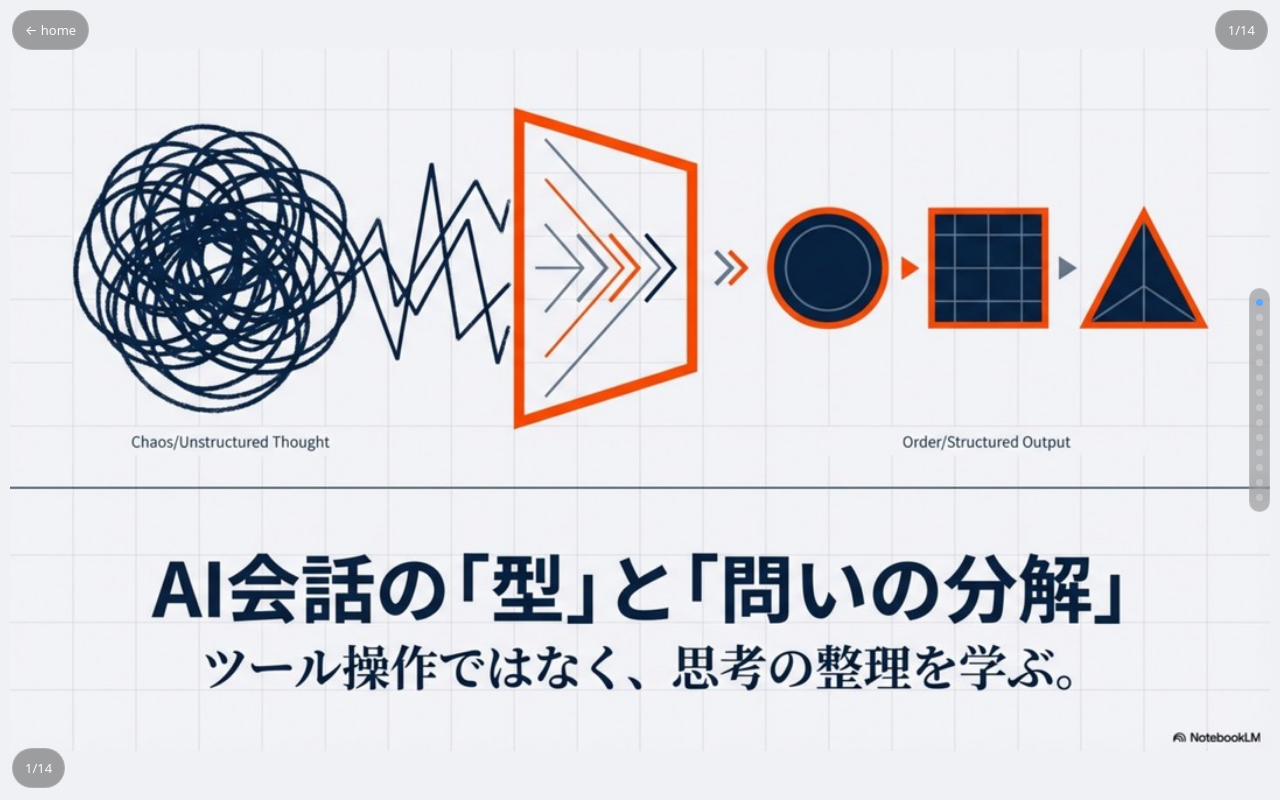
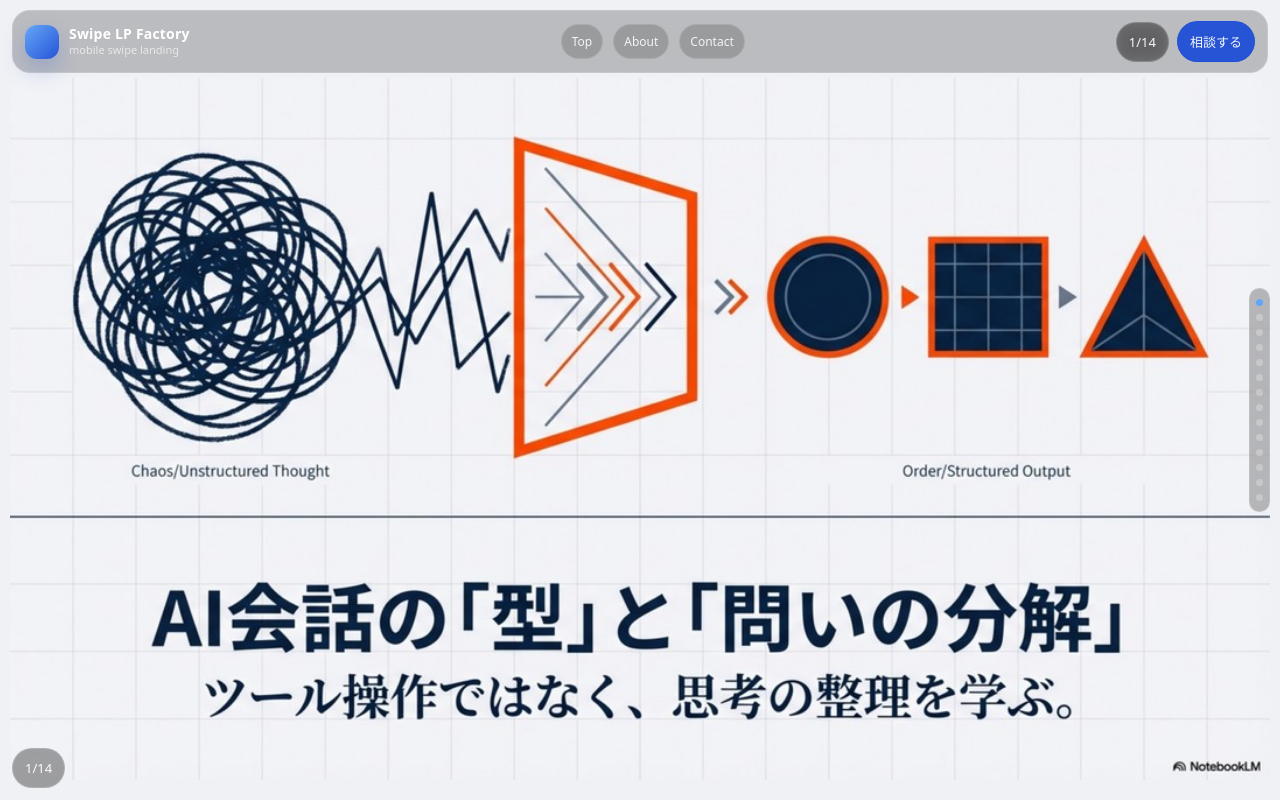
Before and after one commit to kj14/swipe-lp-factory, a plain HTML site: page swipe.html in a window 1280 px wide. Drawn offline with Linux system fonts and the light colour scheme.

Commit message:
feat: add site-like header (brand/nav/cta)

```diff
--- a/swipe.html
+++ b/swipe.html
@@ -38,7 +38,7 @@
       display:flex;
       align-items:center;
       justify-content:center;
-      padding: calc(10px + var(--safe-top)) 10px calc(10px + var(--safe-bottom)) 10px;
+      padding: calc(68px + var(--safe-top)) 10px calc(10px + var(--safe-bottom)) 10px;
       background: var(--bg-color, #000);
     }
 
@@ -125,13 +125,65 @@
     }
     .dot{width:7px;height:7px;border-radius:999px;background:rgba(255,255,255,.25)}
     .dot.active{background:var(--accent)}
+
+    .header{
+      position: fixed;
+      top: 0;
+      left: 0;
+      right: 0;
+      z-index: 10;
+      padding: calc(10px + var(--safe-top)) 12px 10px 12px;
+      pointer-events: none;
+    }
+    .headerInner{
+      pointer-events: auto;
+      display:flex;
+      align-items:center;
+      justify-content:space-between;
+      gap:10px;
+      padding:10px 12px;
+      border-radius: 18px;
+      background: rgba(0,0,0,.22);
+      border: 1px solid rgba(255,255,255,.18);
+      backdrop-filter: blur(10px);
+      -webkit-backdrop-filter: blur(10px);
+    }
+    .brand{display:flex;align-items:center;gap:10px;min-width:0;}
+    .logo{width:34px;height:34px;border-radius:12px;background:linear-gradient(135deg, rgba(96,165,250,.95), rgba(29,78,216,.95)); box-shadow: 0 10px 24px rgba(29,78,216,.25);}
+    .brandText{min-width:0;}
+    .brandName{font-size:14px;font-weight:800;letter-spacing:.2px;line-height:1.1;white-space:nowrap;overflow:hidden;text-overflow:ellipsis;}
+    .brandSub{font-size:11px;color:rgba(255,255,255,.65);white-space:nowrap;overflow:hidden;text-overflow:ellipsis;}
+    .nav{display:none;gap:10px;align-items:center;}
+    .navLink{color:rgba(255,255,255,.88);text-decoration:none;font-size:12px;padding:8px 10px;border-radius:999px;border:1px solid rgba(255,255,255,.16);background:rgba(0,0,0,.18)}
+    .headerRight{display:flex;align-items:center;gap:8px;}
+
+    @media (min-width: 860px){
+      .nav{display:flex;}
+    }
+
   </style>
 </head>
 <body>
-  <div class="topbar">
-    <a class="pill" href="index.html">← home</a>
-    <div class="pill" id="counter">0/0</div>
-  </div>
+  <header class="header" id="header">
+    <div class="headerInner">
+      <div class="brand">
+        <div class="logo" aria-hidden="true"></div>
+        <div class="brandText">
+          <div class="brandName">Swipe LP Factory</div>
+          <div class="brandSub">mobile swipe landing</div>
+        </div>
+      </div>
+      <nav class="nav">
+        <a href="#" class="navLink" data-nav="top">Top</a>
+        <a href="#" class="navLink" data-nav="about">About</a>
+        <a href="#" class="navLink" data-nav="contact">Contact</a>
+      </nav>
+      <div class="headerRight">
+        <div class="pill" id="counter">0/0</div>
+        <a class="pill primary" href="#cta" id="headerCta">相談する</a>
+      </div>
+    </div>
+  </header>
   <div class="progress" id="progress" aria-hidden="true"></div>
 
   <div class="viewport" id="viewport" aria-label="Swipe slides"></div>
@@ -193,6 +245,19 @@
     progress.appendChild(d);
   });
 
+
+  // Header nav -> snap to slide index
+  document.querySelectorAll('[data-nav]').forEach(a => {
+    a.addEventListener('click', (e) => {
+      e.preventDefault();
+      const k = a.getAttribute('data-nav');
+      let target = 0;
+      if (k === 'about') target = Math.min(1, slides.length-1);
+      if (k === 'contact') target = slides.length-1;
+      viewport.scrollTo({top: target * window.innerHeight, behavior:'smooth'});
+    });
+  });
+
   function setActive(){
     const i = Math.round(viewport.scrollTop / window.innerHeight);
     const idx = Math.max(0, Math.min(slides.length-1, i));
```
